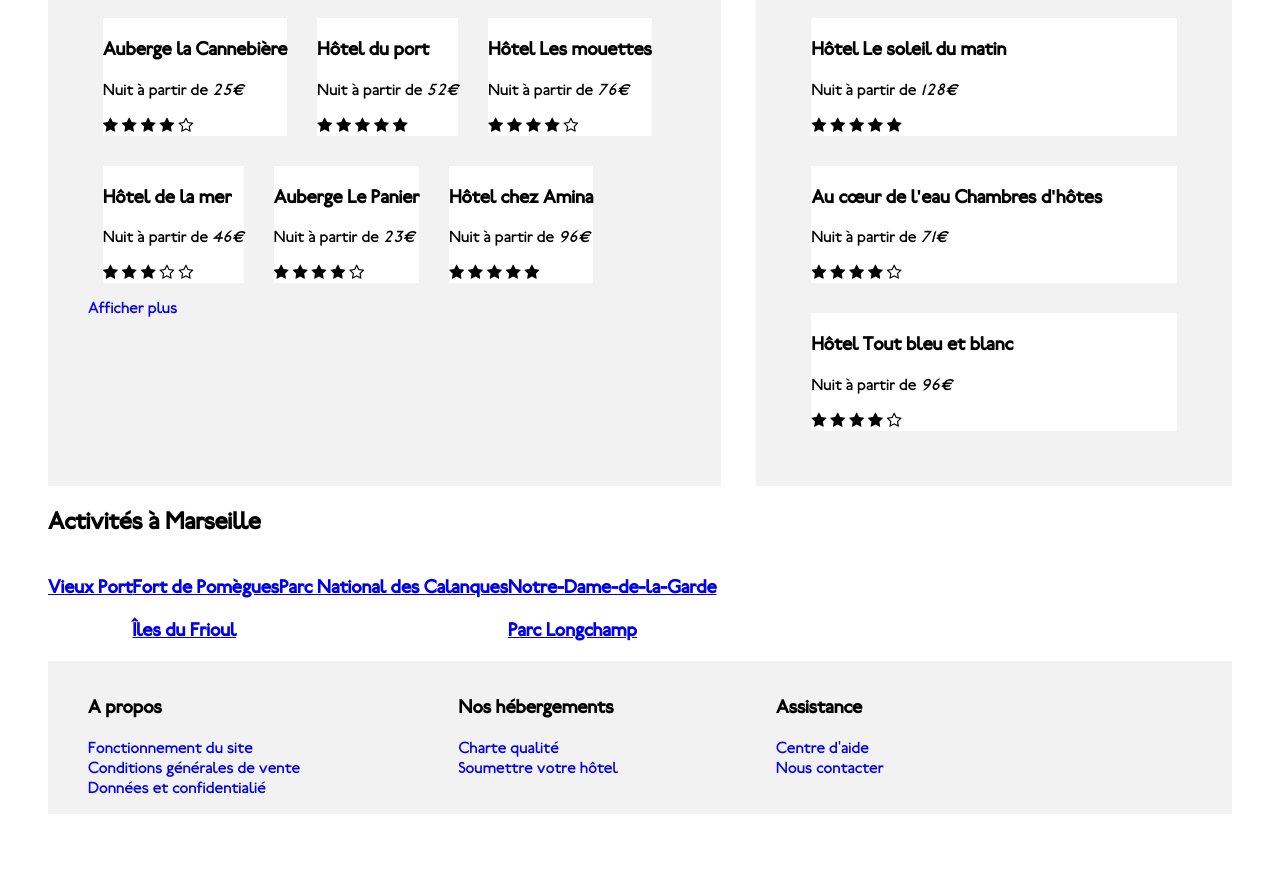
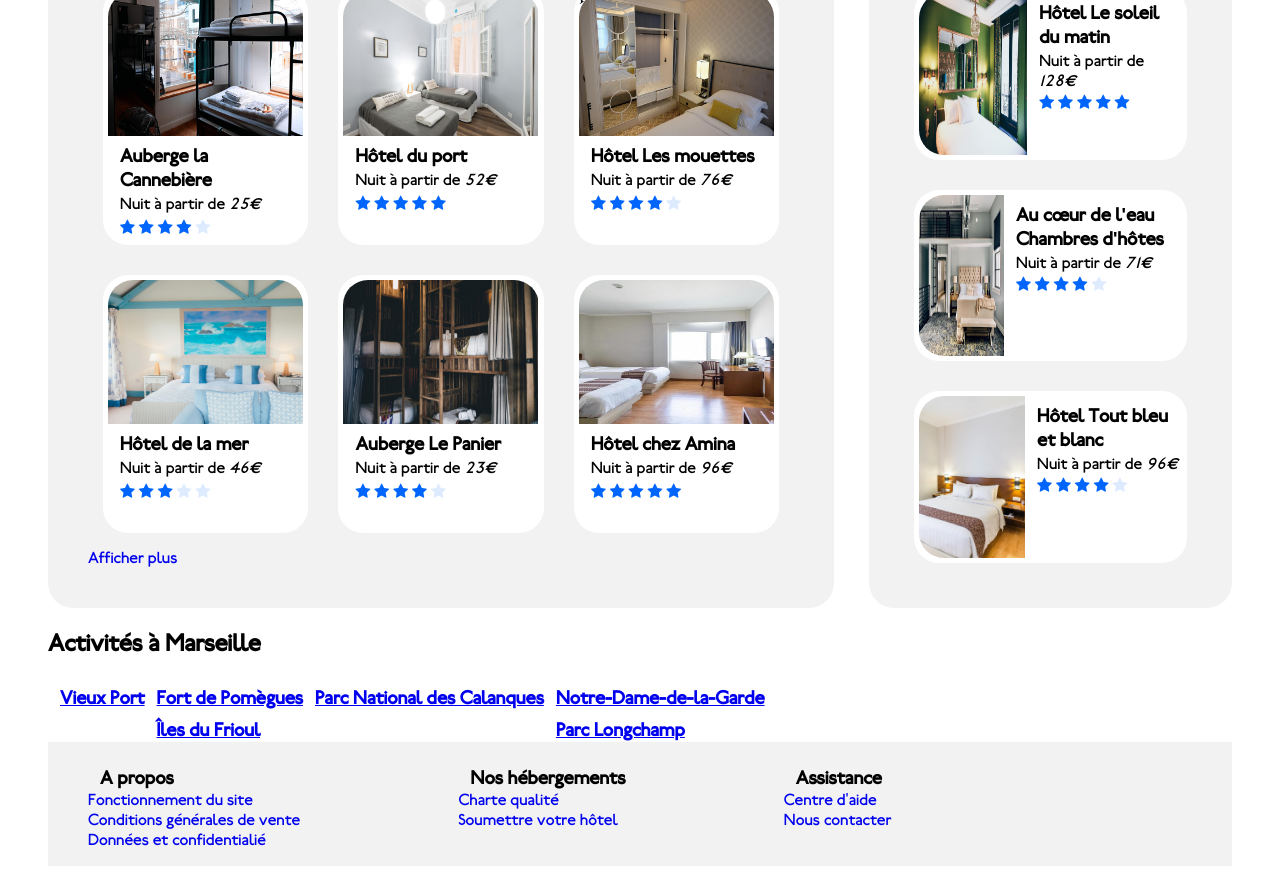
Before and after one commit to ZToRx/ThibaultSalagnac_2_23022021, a plain HTML site: page index.html in a window 1280 px wide. Shown: the part 507-1381 px from the top of the page. Before the commit the page ends 1329 px from the top, so only its background shows below. Drawn offline with Linux system fonts and the light colour scheme.

Commit message:
Amélioration de la section hébergements

```diff
--- a/index.html
+++ b/index.html
@@ -54,21 +54,25 @@
             <h2>Hébergements à Marseille</h2>
           </header>
           <div class="accommodation_wrap">
-            <a href="#" class="results_filtered_1">
+            <a href="#">
+              <span class="results_filtered_1"></span>
               <h3>Auberge la Cannebière</h3>
               <p>Nuit à partir de <em>25€</em></p>
-              <span>
+              <span class="stars">
                 <span class="fa fa-star" aria-hidden="true"></span>
                 <span class="fa fa-star" aria-hidden="true"></span>
                 <span class="fa fa-star" aria-hidden="true"></span>
                 <span class="fa fa-star" aria-hidden="true"></span>
-                <span class="fa fa-star-o" aria-hidden="true"></span>
+                <span class="grey">
+                  <span class="fa fa-star" aria-hidden="true"></span>
+                </span>
               </span>
             </a>
-            <a href="#" class="results_filtered_2">
+            <a href="#" >
+              <span class="results_filtered_2"></span>
               <h3>Hôtel du port</h3>
               <p>Nuit à partir de <em>52€</em></p>
-              <span>
+              <span class="stars">
                 <span class="fa fa-star" aria-hidden="true"></span>
                 <span class="fa fa-star" aria-hidden="true"></span>
                 <span class="fa fa-star" aria-hidden="true"></span>
@@ -76,43 +80,55 @@
                 <span class="fa fa-star" aria-hidden="true"></span>
               </span>
             </a>
-            <a href="#" class="results_filtered_3">
+            <a href="#">
+              <span class="results_filtered_3">></span>
               <h3>Hôtel Les mouettes</h3>
               <p>Nuit à partir de <em>76€</em></p>
-              <span>
+              <span class="stars">
                 <span class="fa fa-star" aria-hidden="true"></span>
                 <span class="fa fa-star" aria-hidden="true"></span>
                 <span class="fa fa-star" aria-hidden="true"></span>
                 <span class="fa fa-star" aria-hidden="true"></span>
-                <span class="fa fa-star-o" aria-hidden="true"></span>
+                <span class="grey">
+                  <span class="fa fa-star" aria-hidden="true"></span>
+                </span>
               </span>
             </a>
-            <a href="#" class="results_filtered_4">
+            <a href="#">
+              <span class="results_filtered_4"></span>
               <h3>Hôtel de la mer</h3>
               <p>Nuit à partir de <em>46€</em></p>
-              <span>
+              <span class="stars">
                 <span class="fa fa-star" aria-hidden="true"></span>
                 <span class="fa fa-star" aria-hidden="true"></span>
                 <span class="fa fa-star" aria-hidden="true"></span>
-                <span class="fa fa-star-o" aria-hidden="true"></span>
-                <span class="fa fa-star-o" aria-hidden="true"></span>
+                <span class="grey">
+                  <span class="fa fa-star" aria-hidden="true"></span>
+                </span>
+                <span class="grey">
+                  <span class="fa fa-star" aria-hidden="true"></span>
+                </span>
               </span>
             </a>
-            <a href="#" class="results_filtered_5">
+            <a href="#" >
+              <span class="results_filtered_5"></span>
               <h3>Auberge Le Panier</h3>
               <p>Nuit à partir de <em>23€</em></p>
-              <span>
+              <span class="stars">
                 <span class="fa fa-star" aria-hidden="true"></span>
                 <span class="fa fa-star" aria-hidden="true"></span>
                 <span class="fa fa-star" aria-hidden="true"></span>
                 <span class="fa fa-star" aria-hidden="true"></span>
-                <span class="fa fa-star-o" aria-hidden="true"></span>
+                <span class="grey">
+                  <span class="fa fa-star" aria-hidden="true"></span>
+                </span>
               </span>
             </a>
-            <a href="#" class="results_filtered_6">
+            <a href="#">
+              <span class="results_filtered_6"></span>
               <h3>Hôtel chez Amina</h3>
               <p>Nuit à partir de <em>96€</em></p>
-              <span>
+              <span class="stars">
                 <span class="fa fa-star" aria-hidden="true"></span>
                 <span class="fa fa-star" aria-hidden="true"></span>
                 <span class="fa fa-star" aria-hidden="true"></span>
@@ -125,44 +141,57 @@
             <a href="#">Afficher plus</a>
           </footer>
         </div>
-        <aside class="results_mostfamous">
+        <aside>
           <header>
             <h2>Les plus populaires</h2>
             <span class="fa fa-line-chart" aria-hidden="true"></span>
           </header>
           <div class="accommodation_column">
-            <a href="#" class="results_mostfamous_1">
+            <a href="#">
+              <span class="results_mostfamous_1"></span>
+              <div class="column">
               <h3>Hôtel Le soleil du matin</h3>
               <p>Nuit à partir de <em>128€</em></p>
-              <span>
+              <span class="stars">
                 <span class="fa fa-star" aria-hidden="true"></span>
                 <span class="fa fa-star" aria-hidden="true"></span>
                 <span class="fa fa-star" aria-hidden="true"></span>
                 <span class="fa fa-star" aria-hidden="true"></span>
                 <span class="fa fa-star" aria-hidden="true"></span>
               </span>
+            </div>
             </a>
-            <a href="#" class="results_mostfamous_2">
+            <a href="#">
+              <span class="results_mostfamous_2"></span>
+              <div>
               <h3>Au cœur de l'eau Chambres d'hôtes</h3>
               <p>Nuit à partir de <em>71€</em></p>
-              <span>
+              <span class="stars">
                 <span class="fa fa-star" aria-hidden="true"></span>
                 <span class="fa fa-star" aria-hidden="true"></span>
                 <span class="fa fa-star" aria-hidden="true"></span>
                 <span class="fa fa-star" aria-hidden="true"></span>
-                <span class="fa fa-star-o" aria-hidden="true"></span>
+                <span class="grey">
+                  <span class="fa fa-star" aria-hidden="true"></span>
+                </span>
               </span>
+            </div>
             </a>
-            <a href="#" class="results_mostfamous_3">
+            <a href="#">
+              <span class="results_mostfamous_3"></span>
+              <div>
               <h3>Hôtel Tout bleu et blanc</h3>
               <p>Nuit à partir de <em>96€</em></p>
-              <span>
+              <span class="stars">
                 <span class="fa fa-star" aria-hidden="true"></span>
                 <span class="fa fa-star" aria-hidden="true"></span>
                 <span class="fa fa-star" aria-hidden="true"></span>
                 <span class="fa fa-star" aria-hidden="true"></span>
-                <span class="fa fa-star-o" aria-hidden="true"></span>
+                <span class="grey">
+                  <span class="fa fa-star" aria-hidden="true"></span>
+                </span>
               </span>
+            </div>
             </a>
           </div>
       </section>
--- a/styles.css
+++ b/styles.css
@@ -107,45 +107,144 @@ button {
   flex-direction: row;
 }
 
+.results h2,
+h3 {
+  margin: 8px 0px 0px 12px;
+}
+
+.results p,
+.stars {
+  margin: 2px 0px 2px 12px;
+}
+
+.stars {
+  color: #0065fc;
+}
+
+.grey {
+  color: #deebff;
+}
+
 #results_filtered {
   display: flex;
   flex-direction: column;
   background-color: #f2f2f2;
   padding: 40px;
-  width: 60%;
+  width: 70%;
   margin-right: 35px;
+  border-radius: 25px;
 }
 
 .accommodation_wrap {
-  display: flex;
-  flex-wrap: wrap;
+  display: grid;
+  grid-template: 1fr 1fr / 1fr 1fr 1fr;
 }
 
 .accommodation_wrap a {
+  display: flex;
+  flex-direction: column;
   color: black;
   background-color: white;
   text-decoration: none;
   margin: 15px;
+  padding: 5px;
+  border-radius: 25px;
+}
+
+.results_filtered_1 {
+  background: url(images/hebergements/2_large/marcus-loke-WQJvWU_HZFo-unsplash.jpg)
+    no-repeat;
+  background-size: 100% 100%;
+  height: 9em;
+  border-radius: 25px 25px 0 0;
+}
+
+.results_filtered_2 {
+  background: url(images/hebergements/2_large/fred-kleber-gTbaxaVLvsg-unsplash.jpg)
+    no-repeat;
+  background-size: 100% 100%;
+  height: 9em;
+  border-radius: 25px 25px 0 0;
+}
+
+.results_filtered_3 {
+  background: url(images/hebergements/2_large/reisetopia-B8WIgxA_PFU-unsplash.jpg)
+    no-repeat;
+  background-size: 100% 100%;
+  height: 9em;
+  border-radius: 25px 25px 0 0;
+}
+
+.results_filtered_4 {
+  background: url(images/hebergements/2_large/annie-spratt-Eg1qcIitAuA-unsplash.jpg)
+    no-repeat;
+  background-size: 100% 100%;
+  height: 9em;
+  border-radius: 25px 25px 0 0;
+}
+
+.results_filtered_5 {
+  background: url(images/hebergements/2_large/nicate-lee-kT-ZyaiwBe0-unsplash.jpg)
+    no-repeat;
+  background-size: 100% 100%;
+  height: 9em;
+  border-radius: 25px 25px 0 0;
+}
+
+.results_filtered_6 {
+  background: url(images/hebergements/4_small/febrian-zakaria-M6S1WvfW68A-unsplash.jpg)
+    no-repeat;
+  background-size: 100% 100%;
+  height: 9em;
+  border-radius: 25px 25px 0 0;
 }
 
 aside {
-  display: flex;
-  flex-direction: column;
+  display: grid;
+  grid-template: 1fr 12fr / 1fr;
   background-color: #f2f2f2;
-  padding: 40px;
-  width: 40%;
+  padding: 30px;
+  width: 30%;
+  border-radius: 25px;
+}
+
+.results_mostfamous_1 {
+  background: url(images/hebergements/2_large/emile-guillemot-Bj_rcSC5XfE-unsplash.jpg)
+    no-repeat;
+  background-size: 100% 100%;
+  width: 9em;
+  border-radius: 25px 0 0 25px;
+}
+
+.results_mostfamous_2 {
+  background: url(images/hebergements/2_large/aw-creative-VGs8z60yT2c-unsplash.jpg)
+    no-repeat;
+  background-size: 100% 100%;
+  width: 9em;
+  border-radius: 25px 0 0 25px;
+}
+
+.results_mostfamous_3 {
+  background: url(images/hebergements/2_large/febrian-zakaria-sjvU0THccQA-unsplash.jpg)
+    no-repeat;
+  background-size: 100% 100%;
+  width: 9em;
+  border-radius: 25px 0 0 25px;
 }
 
 .accommodation_column {
-  display: flex;
-  flex-direction: column;
+  display: grid;
+  grid-template: 1fr 1fr 1fr / 1fr;
 }
 
 .accommodation_column a {
+  display: flex;
   color: black;
   background-color: white;
   text-decoration: none;
   margin: 15px;
+  border-radius: 25px;
+  padding: 5px;
 }
 
 .activity {
```
